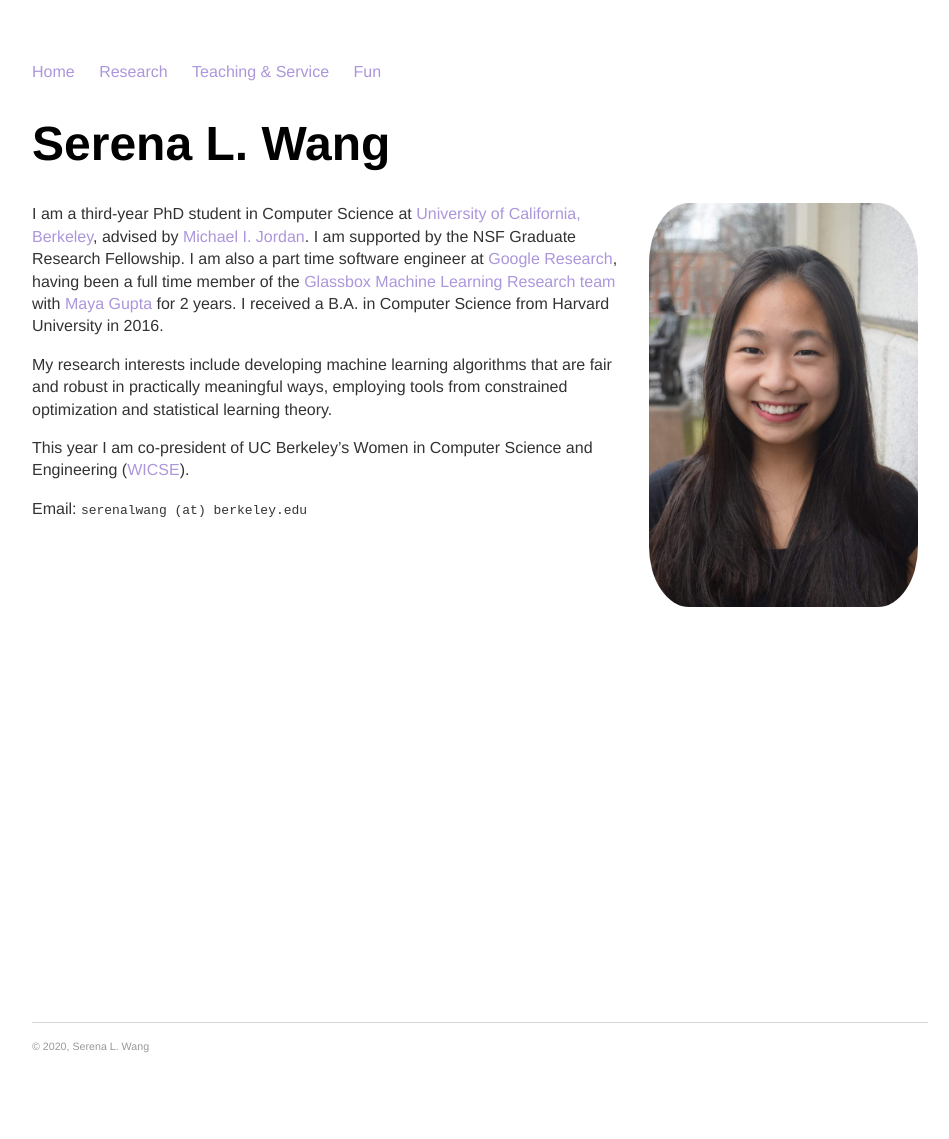
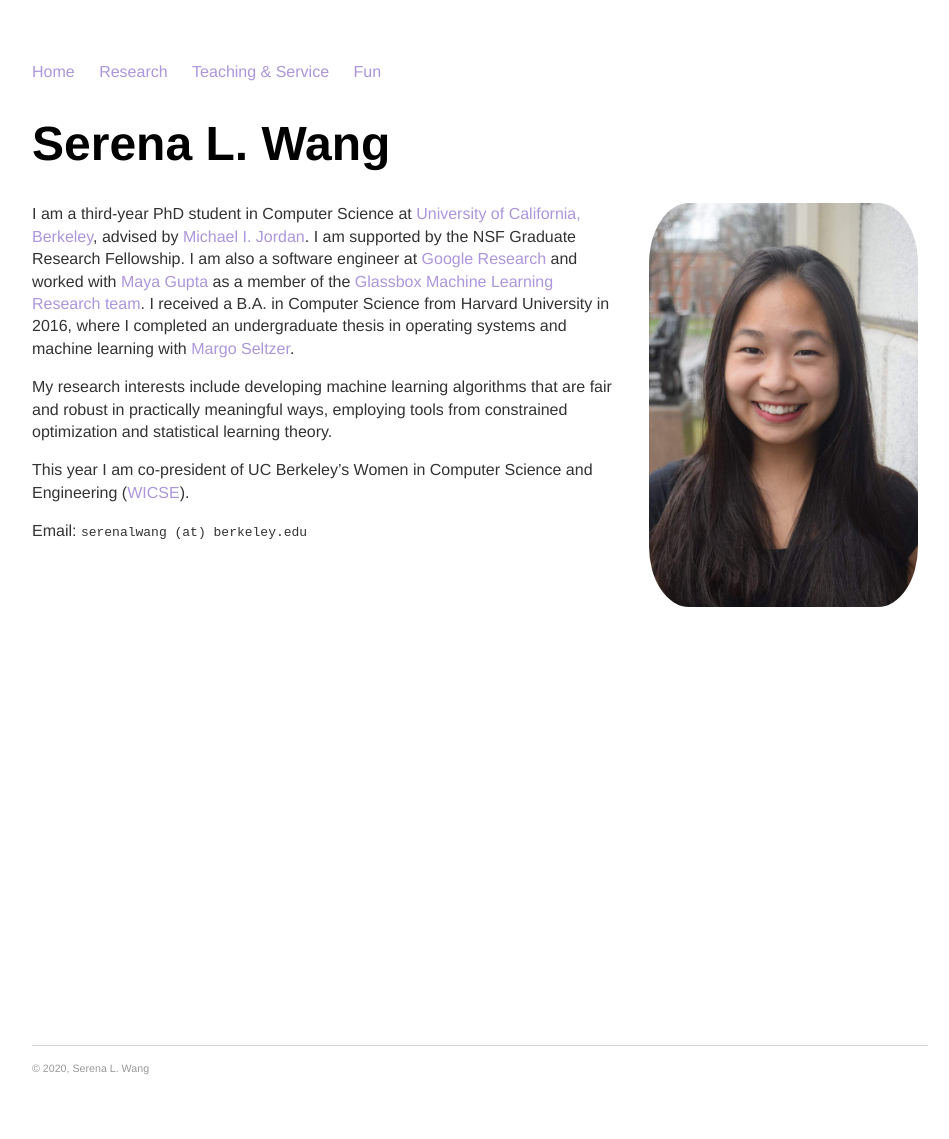
Before and after one commit to serenalwang/serenalwang.github.io, a Jekyll site: the page built from index.md, in a window 1280 px wide. Shown: the whole page, without its empty margins (160-1109 px from the left). Built offline with Jekyll 4.4.1, drawn with Linux system fonts in a browser that asks for light colours; before the commit the page ends 1116 px from its top, so only the background shows below that.

Commit message:
added margo to bio.

```diff
--- a/index.md
+++ b/index.md
@@ -8,7 +8,7 @@ title: Serena L. Wang - EECS at UC Berkeley
 
 <img src="img/serena.jpg" alt="Photo" class="rightside_image">
 
-I am a third-year PhD student in Computer Science at [University of California, Berkeley](https://eecs.berkeley.edu/), advised by [Michael I. Jordan](https://people.eecs.berkeley.edu/~jordan/). I am supported by the NSF Graduate Research Fellowship. I am also a part time software engineer at [Google Research](https://research.google/people/SerenaLutongWang/), having been a full time member of the [Glassbox Machine Learning Research team](https://www.technologyreview.com/2015/11/05/165175/google-tries-to-make-machine-learning-a-little-more-human/) with [Maya Gupta](https://mayagupta.org/) for 2 years. I received a B.A. in Computer Science from Harvard University in 2016.
+I am a third-year PhD student in Computer Science at [University of California, Berkeley](https://eecs.berkeley.edu/), advised by [Michael I. Jordan](https://people.eecs.berkeley.edu/~jordan/). I am supported by the NSF Graduate Research Fellowship. I am also a software engineer at [Google Research](https://research.google/people/SerenaLutongWang/) and worked with [Maya Gupta](https://mayagupta.org/) as a member of the [Glassbox Machine Learning Research team](https://www.technologyreview.com/2015/11/05/165175/google-tries-to-make-machine-learning-a-little-more-human/). I received a B.A. in Computer Science from Harvard University in 2016, where I completed an undergraduate thesis in operating systems and machine learning with [Margo Seltzer](https://www.seltzer.com/margo/).
 
 My research interests include developing machine learning algorithms that are fair and robust in practically meaningful ways, employing tools from constrained optimization and statistical learning theory.
 
```
